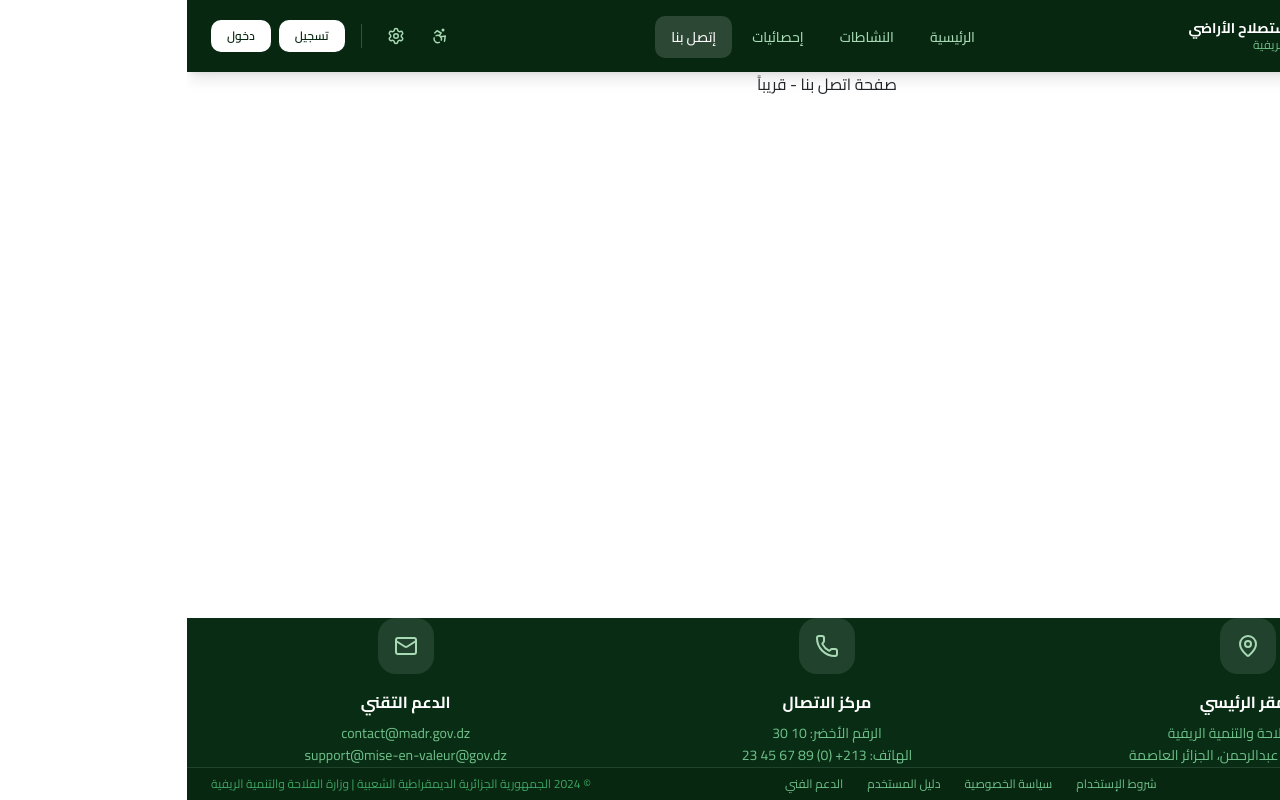
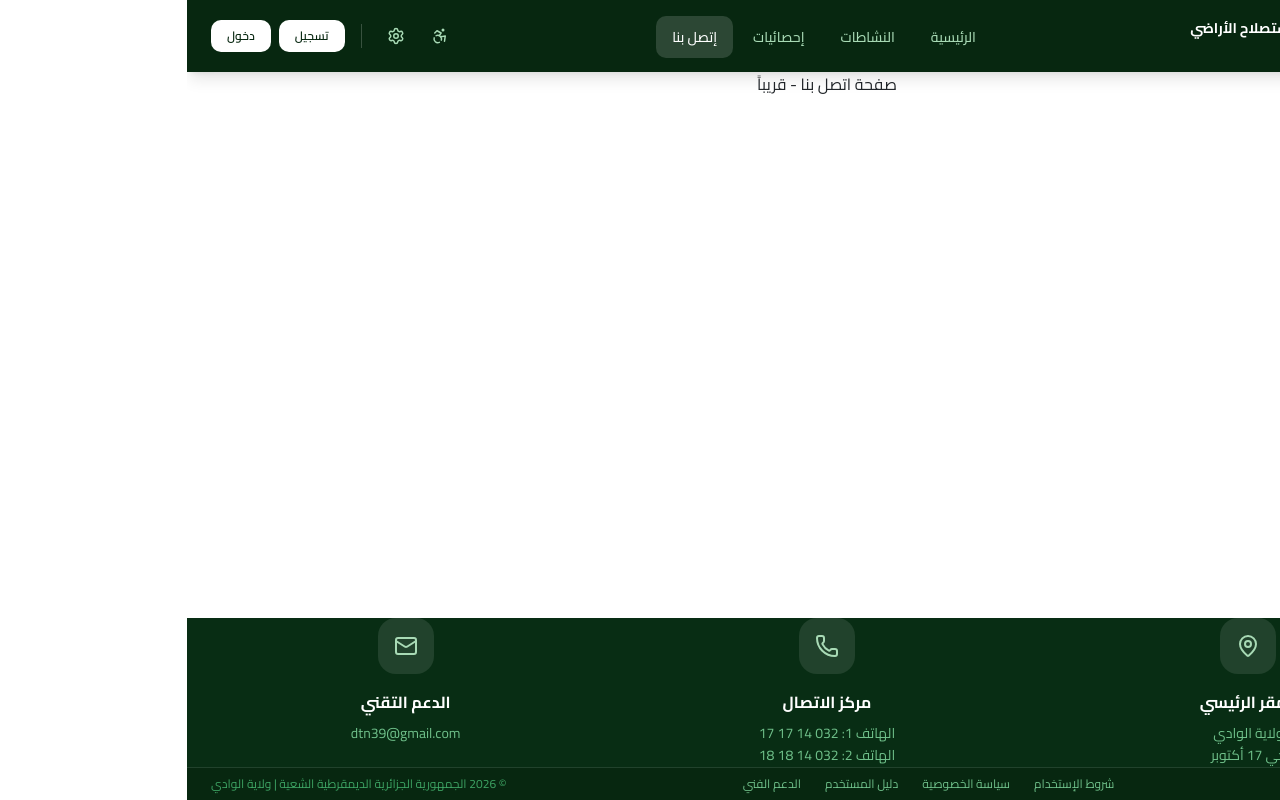
Before and after one commit to assaslayounes/istislah, a React (Vite) app: page /contact in a window 1280 px wide. Built offline with nearby package versions, Linux system fonts and the light colour scheme.

Commit message:
uptdate add request2

```diff
--- a/src/components/Footer.tsx
+++ b/src/components/Footer.tsx
@@ -17,24 +17,23 @@ const contactItems: ContactInfo[] = [
     icon: <MapPin className="w-6 h-6" />,
     title: 'المقر الرئيسي',
     lines: [
-      'وزارة الفلاحة والتنمية الريفية',
-      '12 شارع الفقيد عبدالرحمن، الجزائر العاصمة',
+      'ولاية الوادي',
+      'حي 17 أكتوبر',
     ],
   },
   {
     icon: <Phone className="w-6 h-6" />,
     title: 'مركز الاتصال',
     lines: [
-      'الرقم الأخضر: 10 30',
-      'الهاتف: 213+ (0) 89 67 45 23',
+      ' الهاتف 1: 032 14 17 17 ',
+      'الهاتف 2: 032 14 18 18',
     ],
   },
   {
     icon: <Mail className="w-6 h-6" />,
     title: 'الدعم التقني',
     lines: [
-      'contact@madr.gov.dz',
-      'support@mise-en-valeur@gov.dz',
+      'dtn39@gmail.com',
     ],
   },
 ];
@@ -88,7 +87,7 @@ export default function Footer() {
 
           {/* Copyright */}
           <p className="text-xs text-primary-400">
-            © 2024 الجمهورية الجزائرية الديمقراطية الشعبية | وزارة الفلاحة والتنمية الريفية
+            © 2026 الجمهورية الجزائرية الديمقرطية الشعية |    ولاية الوادي
           </p>
         </div>
       </div>
--- a/src/components/Navbar.tsx
+++ b/src/components/Navbar.tsx
@@ -35,10 +35,10 @@ export default function Navbar() {
             </div>
             <div className="hidden sm:block text-right">
               <p className="text-sm font-bold text-white leading-tight">
-                البوابة الوطنية لاستصلاح الأراضي
+                البوابة الولائية لاستصلاح الأراضي
               </p>
               <p className="text-xs text-primary-300 leading-tight">
-                وزارة الفلاحة والتنمية الريفية
+                ولاية الوادي
               </p>
             </div>
           </Link>
--- a/src/pages/NewRequestPage.tsx
+++ b/src/pages/NewRequestPage.tsx
@@ -28,7 +28,7 @@ export default function NewRequestPage() {
     const [currentStep, setCurrentStep] = useState(0);
 
     const methods = useForm<RequestFormValues>({
-        resolver: zodResolver(steps[currentStep].schema),
+        resolver: zodResolver(steps[currentStep].schema) as any,
         mode: "onTouched",
     });
 
```
